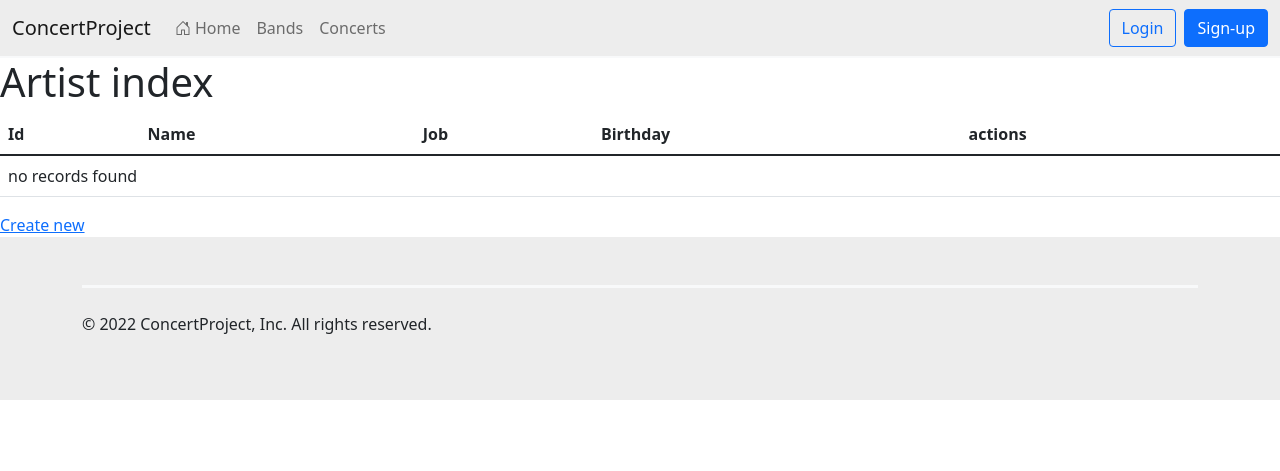
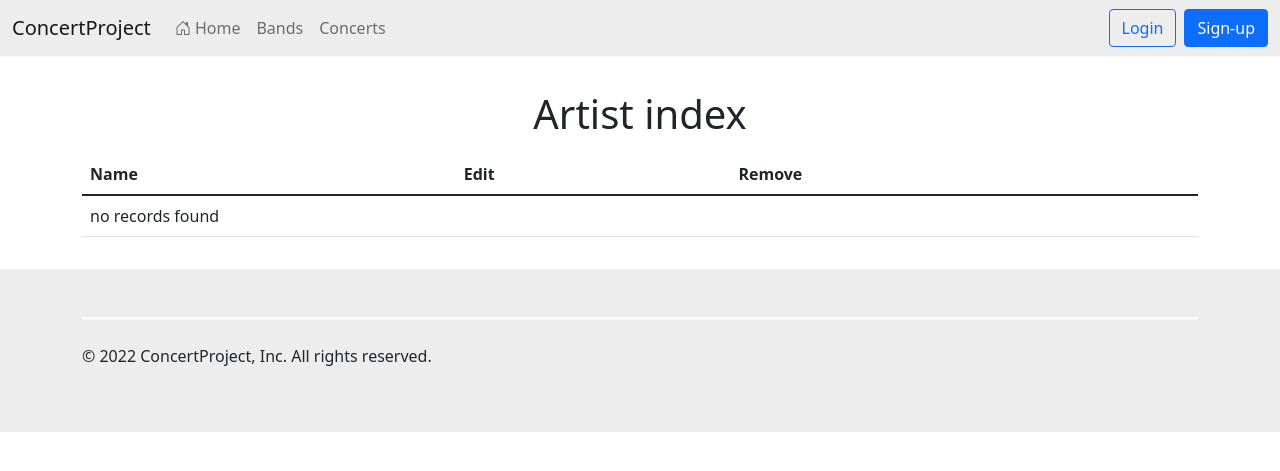
Before and after one commit to Yazrodeuh/concertProject, a Symfony app: template templates/artist/index.html.twig in a window 1280 px wide. Shown: the top 471 px of the page. Run offline with Twig, Linux system fonts and the light colour scheme; the template is opened without the code that fills it, so the values that code supplies are empty; style sheets or scripts are compiled from the project's sources; some libraries are stand-ins or nearby versions.

Commit message:
ça avance

```diff
--- a/templates/artist/_delete_form.html.twig
+++ b/templates/artist/_delete_form.html.twig
@@ -1,4 +1,4 @@
 <form method="post" action="{{ path('artist_delete', {'id': artist.id}) }}" onsubmit="return confirm('Are you sure you want to delete this item?');">
     <input type="hidden" name="_token" value="{{ csrf_token('delete' ~ artist.id) }}">
-    <button class="btn">Delete</button>
+    <button class="btn btn-danger">Delete</button>
 </form>
--- a/templates/artist/index.html.twig
+++ b/templates/artist/index.html.twig
@@ -3,16 +3,16 @@
 {% block title %}Artist index{% endblock %}
 
 {% block body %}
+    <div class="container my-3">
+        <div class="text-center my-3">
             <h1>Artist index</h1>
-
+        </div>
         <table class="table">
             <thead>
             <tr>
-                <th>Id</th>
                 <th>Name</th>
-                <th>Job</th>
-                <th>Birthday</th>
-                <th>actions</th>
+                <th>Edit</th>
+                <th>Remove</th>
             </tr>
             </thead>
             <tbody>
@@ -23,8 +23,10 @@
                     <td>{{ artist.job }}</td>
                     <td>{{ artist.birthday ? artist.birthday|date('Y-m-d') : '' }}</td>
                     <td>
-                    <a href="{{ path('artist_show', {'id': artist.id}) }}">show</a>
-                    <a href="{{ path('artist_edit', {'id': artist.id}) }}">edit</a>
+                        <a class="btn btn-warning" href="{{ path('artist_edit', {'id': artist.id}) }}">edit</a>
+                    </td>
+                    <td>
+                        {% include 'artist/_delete_form.html.twig' %}
                     </td>
                 </tr>
             {% else %}
@@ -34,6 +36,9 @@
             {% endfor %}
             </tbody>
         </table>
+    </div>
 
-    <a href="{{ path('artist_new') }}">Create new</a>
+
+
+
 {% endblock %}
```
Also changed, not shown: src/Controller/ArtistController.php (+19 -6 lines), templates/artist/show.html.twig (+11 -11 lines). Lines whose indentation alone changed are shown as unchanged.
